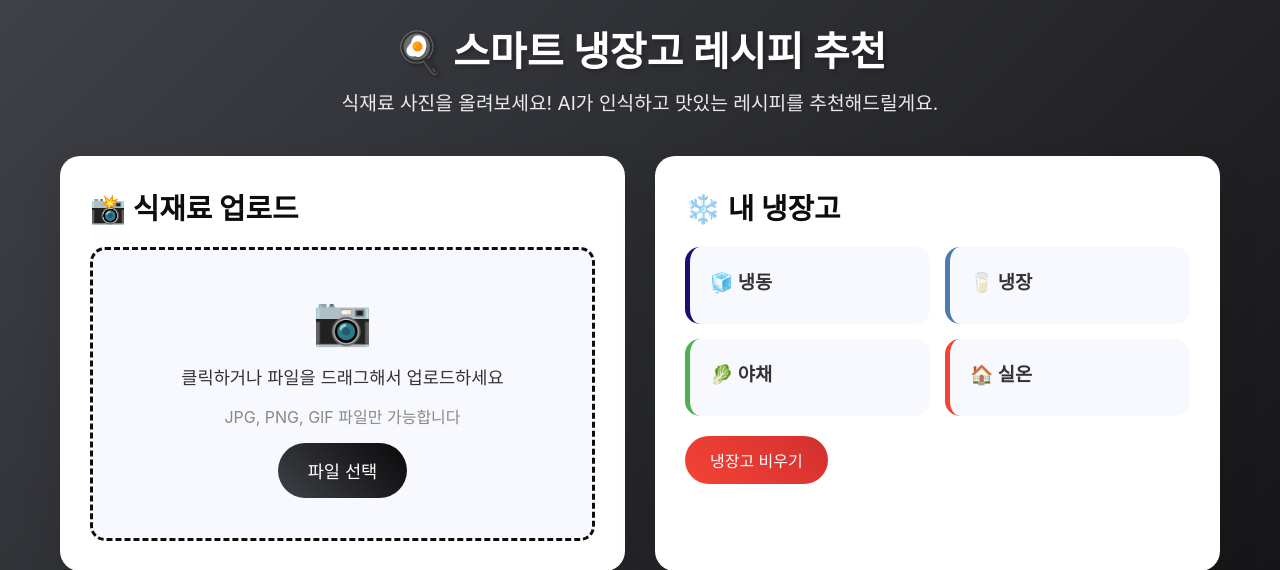
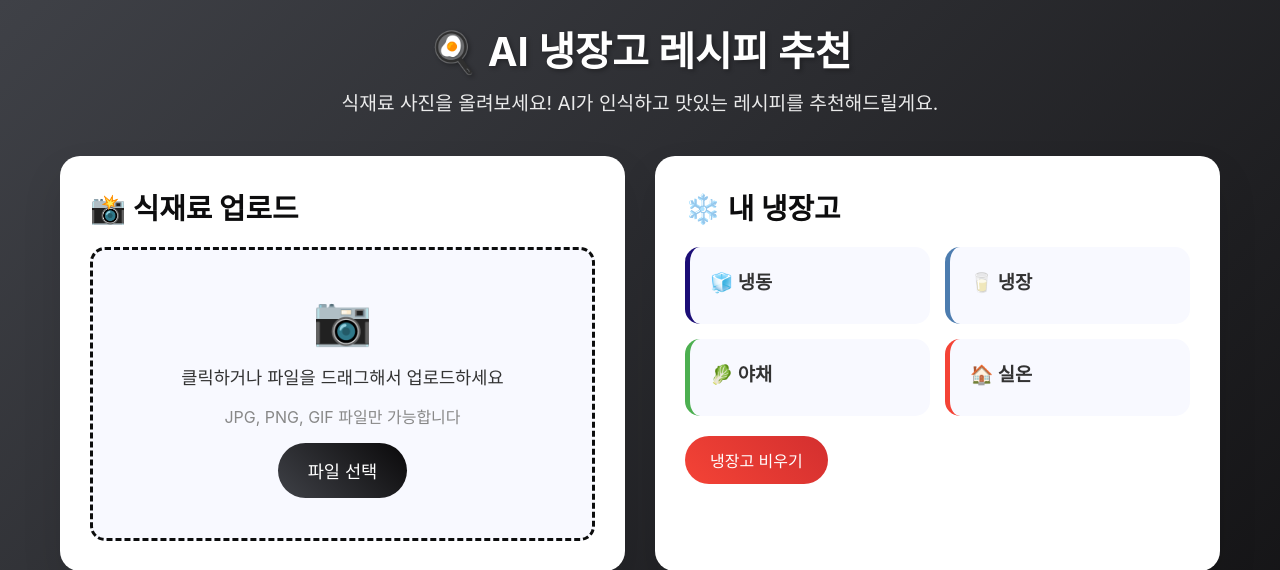
Before and after one commit to kseojinn/ai-refrigerator, a Flask app: page / in a window 1280 px wide. Shown: the top 570 px of the page. Run offline with Flask 3, Linux system fonts and the light colour scheme; data that the repository does not hold is empty.

Commit message:
Update index.html

```diff
--- a/templates/index.html
+++ b/templates/index.html
@@ -376,7 +376,7 @@
 <body>
     <div class="container">
         <div class="header">
-            <h1>🍳 스마트 냉장고 레시피 추천</h1>
+            <h1>🍳 AI 냉장고 레시피 추천</h1>
             <p>식재료 사진을 올려보세요! AI가 인식하고 맛있는 레시피를 추천해드릴게요.</p>
         </div>
 
```
